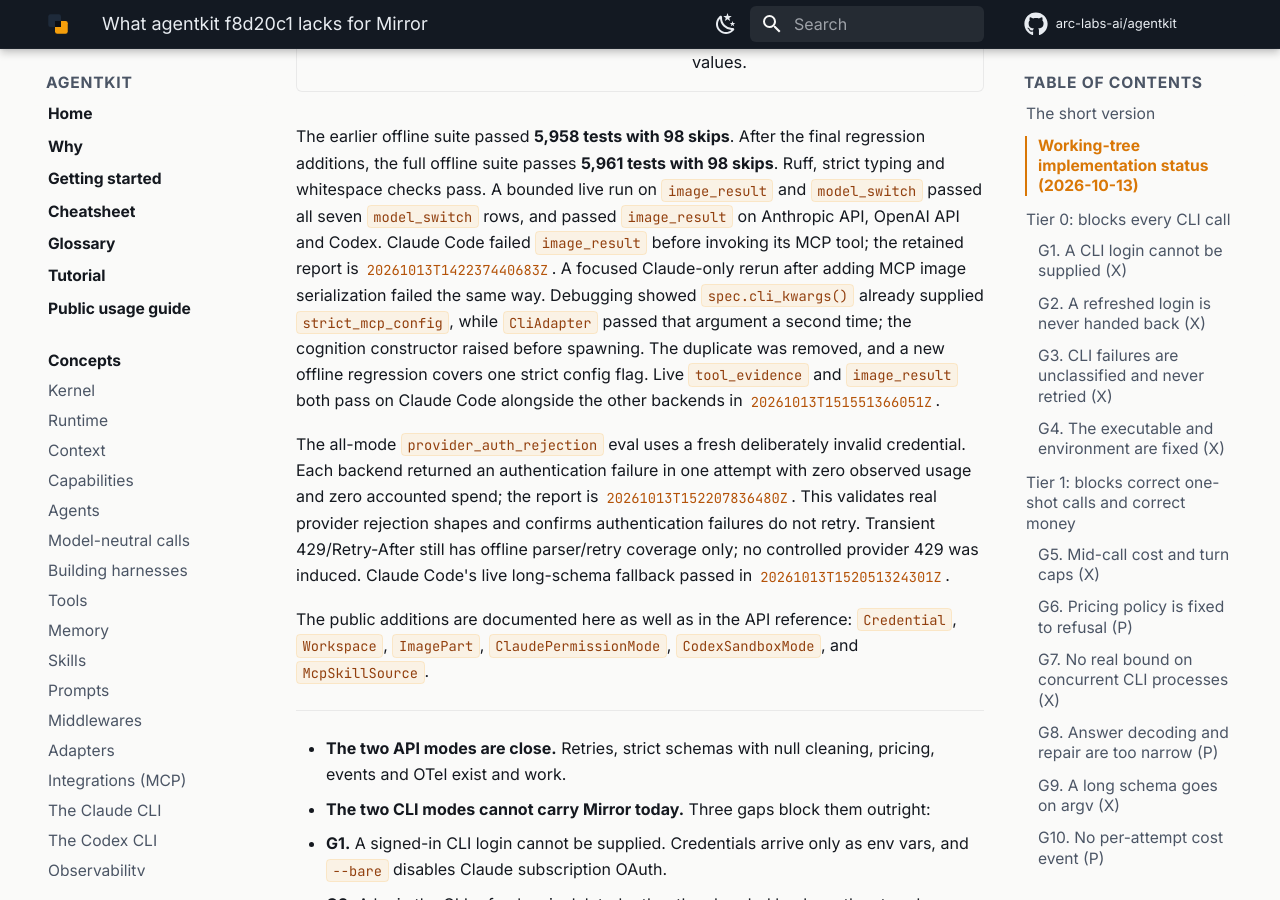
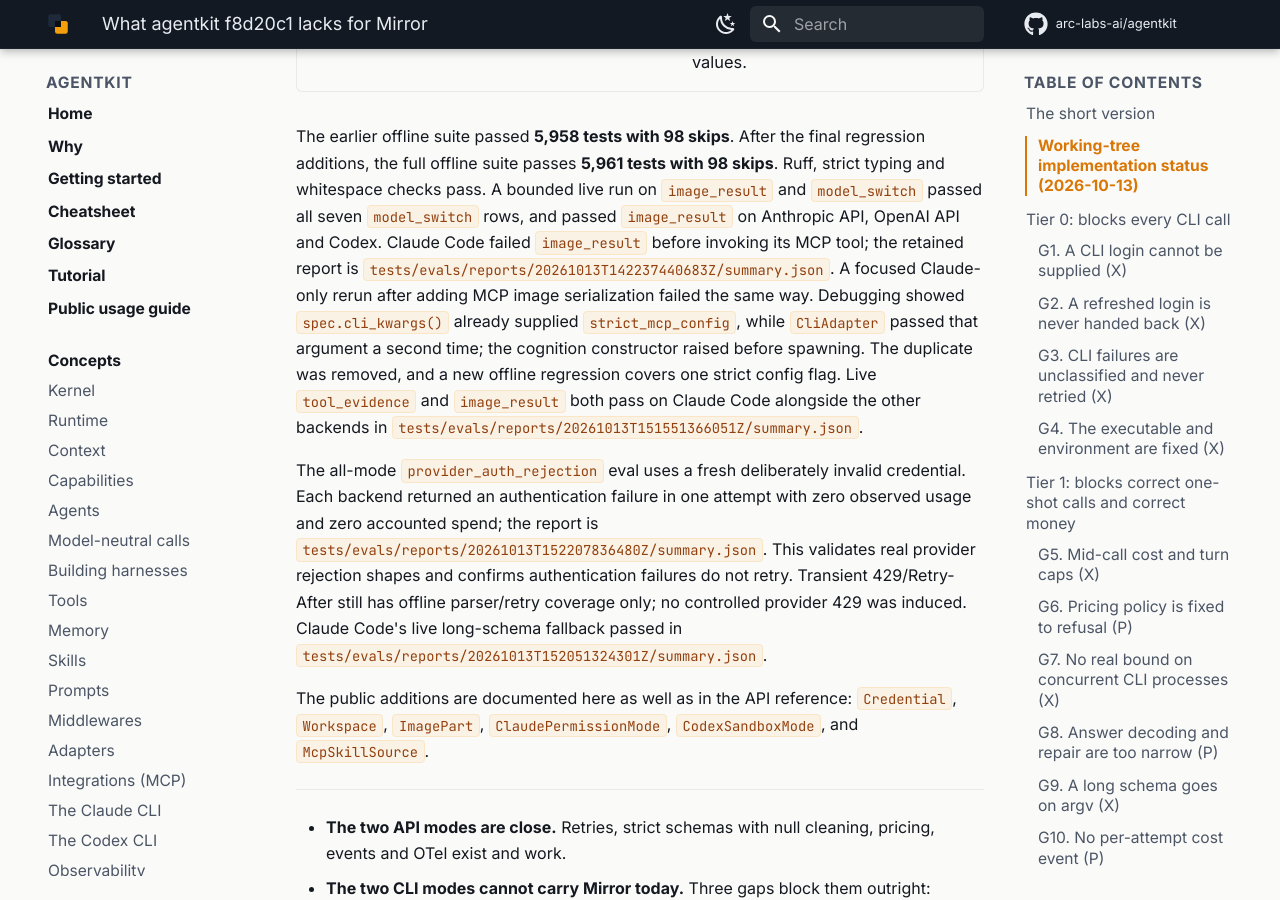
Before and after one commit to arc-labs-ai/agentkit, an MkDocs documentation site: the page built from docs/design/mirror-gaps.md, in a window 1280 px wide and 900 px high, scrolled down 4689 px. Built offline with MkDocs 1.6.1 and Material for MkDocs 9.7.7, drawn with Linux system fonts in a browser that asks for light colours; comment, search, counter and statistics services are not loaded.

Commit message:
docs: fix strict eval report references

```diff
--- a/docs/design/mirror-gaps.md
+++ b/docs/design/mirror-gaps.md
@@ -57,21 +57,21 @@
 `image_result` and `model_switch` passed all seven `model_switch`
 rows, and passed `image_result` on Anthropic API, OpenAI API and Codex. Claude Code failed `image_result`
 before invoking its MCP tool; the retained report is
-[`20261013T142237440683Z`](../../tests/evals/reports/20261013T142237440683Z/summary.json). A focused Claude-only
+`tests/evals/reports/20261013T142237440683Z/summary.json`. A focused Claude-only
 rerun after adding MCP image serialization failed the same way. Debugging showed
 `spec.cli_kwargs()` already supplied `strict_mcp_config`, while `CliAdapter` passed that argument a
 second time; the cognition constructor raised before spawning. The duplicate was removed, and a new
 offline regression covers one strict config flag. Live `tool_evidence` and `image_result` both pass
 on Claude Code alongside the other backends in
-[`20261013T151551366051Z`](../../tests/evals/reports/20261013T151551366051Z/summary.json).
+`tests/evals/reports/20261013T151551366051Z/summary.json`.
 
 The all-mode `provider_auth_rejection` eval uses a fresh deliberately invalid credential. Each backend
 returned an authentication failure in one attempt with zero observed usage and zero accounted spend;
-the report is [`20261013T152207836480Z`](../../tests/evals/reports/20261013T152207836480Z/summary.json).
+the report is `tests/evals/reports/20261013T152207836480Z/summary.json`.
 This validates real provider rejection shapes and confirms authentication failures do not retry.
 Transient 429/Retry-After still has offline parser/retry coverage only; no controlled provider 429 was
 induced. Claude Code's live long-schema fallback passed in
-[`20261013T152051324301Z`](../../tests/evals/reports/20261013T152051324301Z/summary.json).
+`tests/evals/reports/20261013T152051324301Z/summary.json`.
 
 The public additions are documented here as well as in the API reference: `Credential`, `Workspace`,
 `ImagePart`, `ClaudePermissionMode`, `CodexSandboxMode`, and `McpSkillSource`.
```
